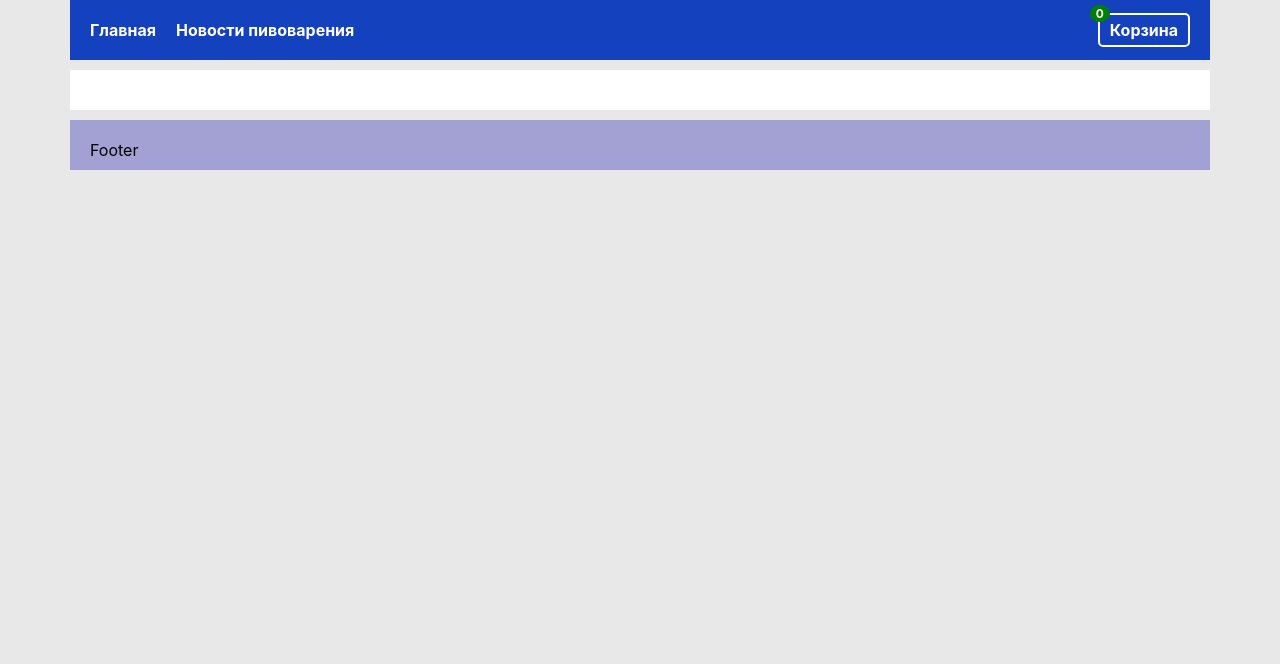
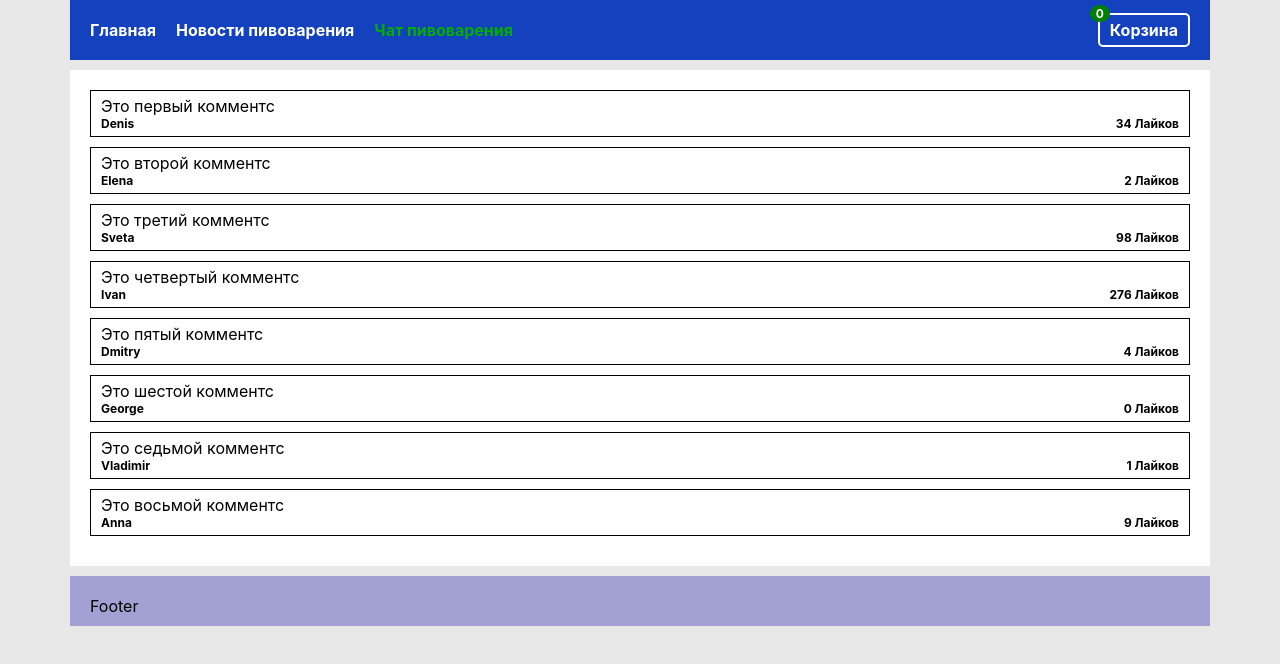
Before and after one commit to wilderedin5/beer-magazine-page, a React (Create React App) app: page /chat in a window 1280 px wide. Shown: the top 664 px of the page. Built offline with nearby package versions, Linux system fonts and the light colour scheme.

Commit message:
Вывод комментариев из state на странице чат

```diff
--- a/src/App.js
+++ b/src/App.js
@@ -7,6 +7,7 @@ import { Route } from 'react-router-dom';
 import CartContainer from './Components/Cart/CartContainer';
 import cn from 'classnames';
 import NewsContainer from './Components/News/NewsContainer';
+import ChatContainer from './Components/Chat/ChatContainer';
 
 const App = () => {
   return (
@@ -17,6 +18,7 @@ const App = () => {
         <div className={style.content}>
             <Route path="/cart" render={() => <CartContainer /> } />
             <Route path="/news" render={() => <NewsContainer /> } />
+            <Route path="/chat" render={() => <ChatContainer /> } />
             <Route exact path="/" render={() => <ProductPageContainer /> } />
         </div>
         <div className={style.footer}>
--- /dev/null
+++ b/src/Components/Chat/Chat.jsx
@@ -0,0 +1,14 @@
+import React from 'react';
+import Message from './Message/Message';
+
+const Chat = (props) => {
+    return (
+        <div>
+        {
+            props.messages.map(message => <Message {...message} /> )
+        }
+        </div>
+    )
+}
+
+export default Chat;
--- /dev/null
+++ b/src/Components/Chat/ChatContainer.jsx
@@ -0,0 +1,10 @@
+import { connect } from 'react-redux';
+import Chat from './Chat';
+
+const mapStateToProps = (state) => {
+    return {
+        messages: state.chat.messages
+    }
+}
+
+export default connect(mapStateToProps,{})(Chat);
--- /dev/null
+++ b/src/Components/Chat/Message/Message.jsx
@@ -0,0 +1,16 @@
+import React from 'react';
+import style from './Message.module.scss';
+
+const Message = (props) => {
+    return (
+        <div className={style.message}>
+            <div>{props.messageText}</div>
+            <div className={style.messageMeta}>
+                <div>{props.authorName}</div>
+                <div>{props.likeCount} Лайков</div>
+            </div>
+        </div>
+    )
+}
+
+export default Message;
--- /dev/null
+++ b/src/Components/Chat/Message/Message.module.scss
@@ -0,0 +1,13 @@
+.message{
+    border: 1px solid #000;
+    margin-bottom: 10px;
+    padding: 5px 10px;
+    display: flex;
+    flex-direction: column;
+    .messageMeta{
+        display: flex;
+        justify-content: space-between;
+        font-size: 12px;
+        font-weight: 700;
+    }
+}
--- a/src/Components/Header/Header.jsx
+++ b/src/Components/Header/Header.jsx
@@ -17,8 +17,11 @@ const Header = (props) => {
             <NavLink exact to="/" className={style.link} activeClassName={style.activeLink}>
                 Главная
             </NavLink>
-            <NavLink exact to="/news" className={style.link} activeClassName={style.activeLink}>
+            <NavLink to="/news" className={style.link} activeClassName={style.activeLink}>
                 Новости пивоварения
+            </NavLink>
+            <NavLink to="/chat" className={style.link} activeClassName={style.activeLink}>
+                Чат пивоварения
             </NavLink>
         </div>
     )
--- /dev/null
+++ b/src/redux/chat-reducer.js
@@ -0,0 +1,22 @@
+let initialState = {
+    messages: [
+        {id: 1, authorName: "Denis", messageText: "Это первый комментс", liked: null, likeCount: 34},
+        {id: 2, authorName: "Elena", messageText: "Это второй комментс", liked: null, likeCount: 2},
+        {id: 3, authorName: "Sveta", messageText: "Это третий комментс", liked: null, likeCount: 98},
+        {id: 4, authorName: "Ivan", messageText: "Это четвертый комментс", liked: null, likeCount: 276},
+        {id: 5, authorName: "Dmitry", messageText: "Это пятый комментс", liked: null, likeCount: 4},
+        {id: 6, authorName: "George", messageText: "Это шестой комментс", liked: null, likeCount: 0},
+        {id: 7, authorName: "Vladimir", messageText: "Это седьмой комментс", liked: null, likeCount: 1},
+        {id: 8, authorName: "Anna", messageText: "Это восьмой комментс", liked: null, likeCount: 9},
+    ]
+}
+
+const chatReducer = (state = initialState, action) => {
+    switch(action.type){
+
+        default:
+            return state
+    }
+}
+
+export default chatReducer;
--- a/src/redux/redux-store.js
+++ b/src/redux/redux-store.js
@@ -3,13 +3,15 @@ import productReducer from "./product-reducer";
 import ThunkMiddleWare from 'redux-thunk';
 import cartReducer from "./cart-reducer";
 import newsReducer from "./news-reducer";
+import chatReducer from "./chat-reducer";
 import {reducer as formReducer} from 'redux-form';
 
 let reducers = combineReducers({
     productPage: productReducer,
     cart: cartReducer,
     form: formReducer,
-    news: newsReducer
+    news: newsReducer,
+    chat: chatReducer
 });
 
 let store = createStore(reducers, applyMiddleware(ThunkMiddleWare));
```
